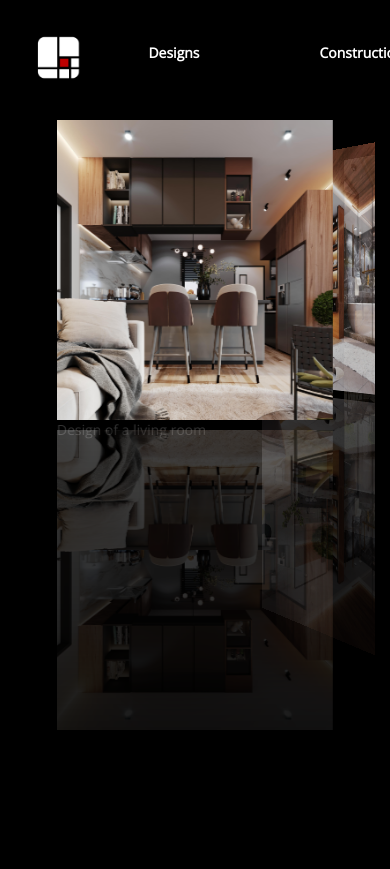
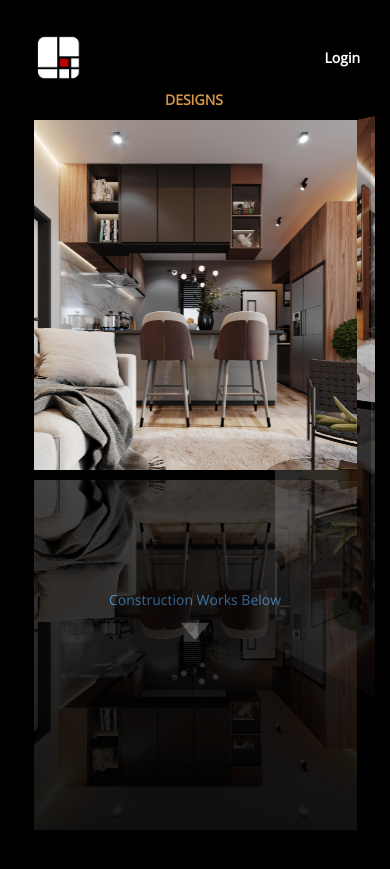
Before and after one commit to TheOrbMaverick/Oneredbox-ng, a Flask app: page /projects in a window 390 px wide. Shown: the top 869 px of the page. Run offline with Flask 2, Linux system fonts and the light colour scheme; some libraries are stand-ins or nearby versions.

Commit message:
project edits

```diff
--- a/static/css/projectstyle.css
+++ b/static/css/projectstyle.css
@@ -4,8 +4,20 @@
     font-family: 'Open Sans', sans-serif;
 }
 
-h1 {
+h3 {
     color: white;
+}
+
+.headings {
+    display: none;
+}
+
+.sectionNames {
+    display: none;
+}
+
+.sectionArrow {
+    display: none;
 }
 
 #projectpage {
@@ -87,7 +99,43 @@
 @media screen and (max-width: 475px) {
     .carousel img {
         max-width: auto;
-        max-height: 300px;
+        max-height: 350px;
+        min-height: 300px;
+    }
+
+    .topNav ul {
+        display: none;
+    }
+
+    .sectionNames {
+        text-decoration: none;
+        display: flex;
+        align-items: center;
+        justify-content: center;
+        margin-top: 20rem;
+    }
+
+    .sectionArrow {
+        display: flex;
+        align-items: center;
+        justify-content: center;
+    }
+
+    .sectionArrow img{
+        max-width: 4rem;
+        max-height: 4rem;
+    }
+
+    .headings {
+        color: #d79645;
+        position: absolute;
+        display: flex;
+        align-items: center;
+        justify-content: center;
+        font-weight: bolder;
+        margin-top: 5rem;
+        margin-left: 15rem;
+        z-index: 40;
     }
 }
 
--- a/templates/projects.html
+++ b/templates/projects.html
@@ -29,11 +29,9 @@
     <div class="container">
         <div class="hero" id="designs">
             <div class="carousel">
+                <div class="headings">DESIGNS</div>
                 <ul>
-                    <li>
-                        <img src="{{url_for('static', filename = '/images/designs/1.jpg')}}" alt="">
-                        <p class="imgDesc">Design of a living room</p>
-                    </li>
+                    <li><img src="{{url_for('static', filename = '/images/designs/1.jpg')}}" alt=""></li>
                     <li><img src="{{url_for('static', filename = '/images/designs/2.jpg')}}" alt=""></li>
                     <li><img src="{{url_for('static', filename = '/images/designs/3.jpg')}}" alt=""></li>
                     <li><img src="{{url_for('static', filename = '/images/designs/4.jpg')}}" alt=""></li>
@@ -53,14 +51,14 @@
                     <li><img src="{{url_for('static', filename = '/images/designs/18.PNG')}}" alt=""></li>
                 </ul>
             </div>
+            <div class="sectionNames"><a href="{{url_for('projects')}}#construction">Construction Works Below</a></div>
+            <div class="sectionArrow"><a href="{{url_for('projects')}}#construction"><img src="{{url_for('static', filename = '/images/downarrow2.png')}}" alt=""></a></div>
         </div>
         <div class="hero" id="construction">
             <div class="carousel">
+                <div class="headings">CONSTRUCTION</div>
                 <ul>
-                    <li>
-                        <img src="{{url_for('static', filename = '/images/construction/2.jpeg')}}" alt="">
-                        <p class="imgDesc">Foundation works</p>
-                    </li>
+                    <li><img src="{{url_for('static', filename = '/images/construction/2.jpeg')}}" alt=""></li>
                     <li><img src="{{url_for('static', filename = '/images/construction/3.jpeg')}}" alt=""></li>
                     <li><img src="{{url_for('static', filename = '/images/construction/4.jpeg')}}" alt=""></li>
                     <li><img src="{{url_for('static', filename = '/images/construction/5.jpeg')}}" alt=""></li>
@@ -76,9 +74,12 @@
                     <li><img src="{{url_for('static', filename = '/images/construction/15.jpeg')}}" alt=""></li>
                 </ul>
             </div>
+            <div class="sectionNames"><a href="{{url_for('projects')}}#interiors">Interior Works Below</a></div>
+            <div class="sectionArrow"><a href="{{url_for('projects')}}#interiors"><img src="{{url_for('static', filename = '/images/downarrow2.png')}}" alt=""></a></div>
         </div>
         <div class="hero" id="interiors">
             <div class="carousel">
+                <div class="headings">INTERIORS</div>
                 <ul>
                     <li>
                         <img src="{{url_for('static', filename = '/images/interiors/1.jpeg')}}" alt="">
@@ -97,9 +98,12 @@
                     <li><img src="{{url_for('static', filename = '/images/interiors/12.jpeg')}}" alt=""></li>
                 </ul>
             </div>
+            <div class="sectionNames"><a href="{{url_for('projects')}}#renovations">Renovation Works Below</a></div>
+            <div class="sectionArrow"><a href="{{url_for('projects')}}#renovations"><img src="{{url_for('static', filename = '/images/downarrow2.png')}}" alt=""></a></div>
         </div>
         <div class="hero" id="renovations">
             <div class="carousel">
+                <div class="headings">RENOVATIONS</div>
                 <ul>
                     <li>
                         <img src="{{url_for('static', filename = '/images/renovations/1.jpeg')}}" alt="">
```
Also changed, not shown: static/images/downarrow2.png (added).
